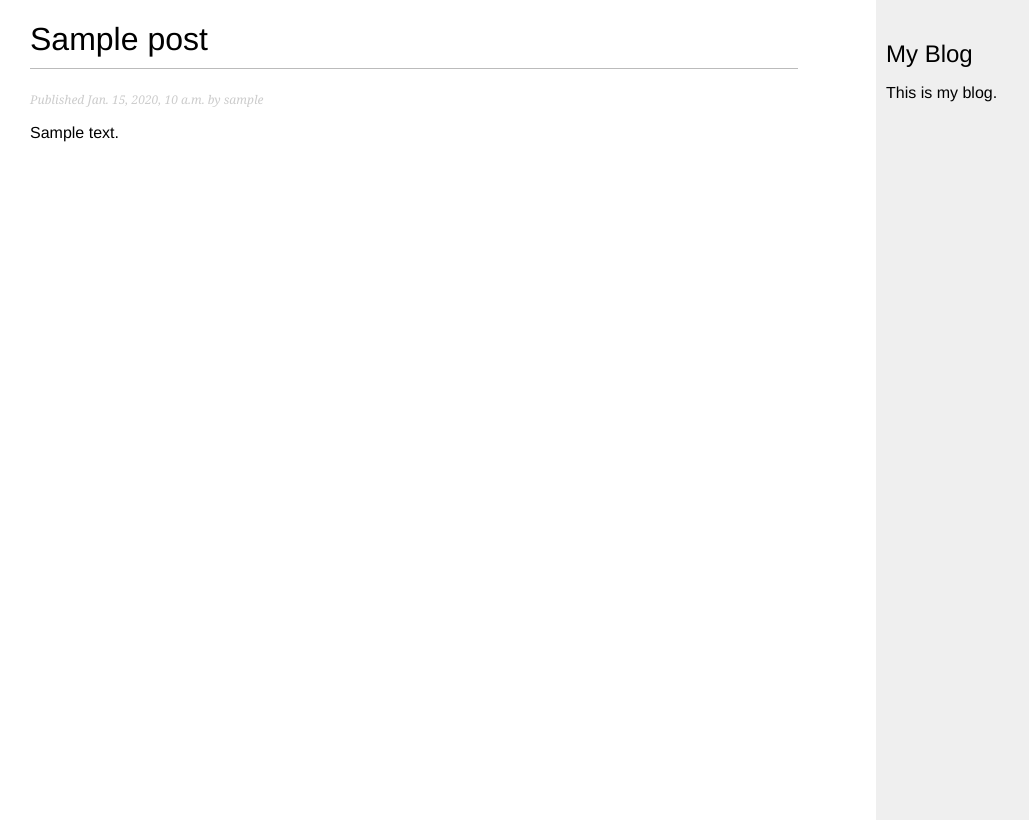
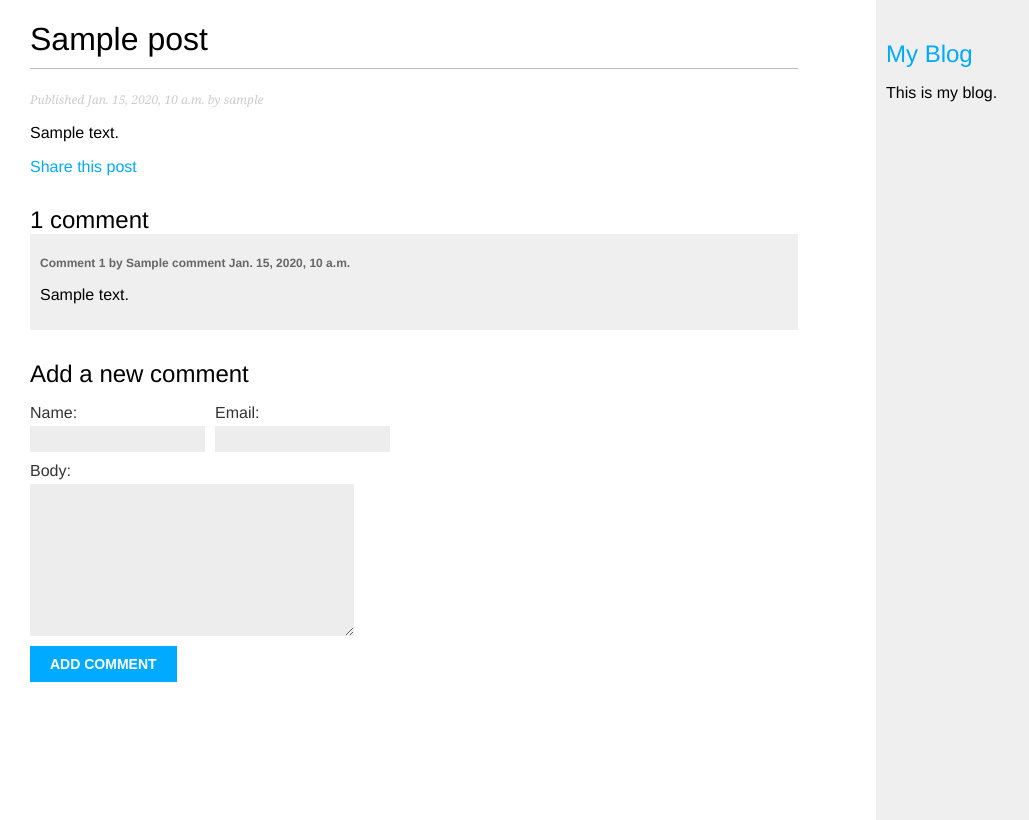
Before and after one commit to codewithsw0rd/BLOG-2025, a Django app: a page that uses blog/templates/blog/base.html in a window 1280 px wide. Shown: the whole page, without its empty margins (0-1029 px from the left). Run offline with Django 5.2, Linux system fonts and the light colour scheme; tables that the repository leaves empty hold one stand-in row (values such as "Sample post").

Commit message:
Added comment system and pagination

```diff
--- /dev/null
+++ b/blog/forms.py
@@ -0,0 +1,16 @@
+from django import forms
+from .models import Comment
+
+class EmailPostForm(forms.Form):
+    name = forms.CharField(max_length=25)
+    email = forms.EmailField()
+    to = forms.EmailField()
+    comments = forms.CharField(
+        required=False,
+        widget=forms.Textarea
+    )
+
+class CommentForm(forms.ModelForm):
+    class Meta:
+        model = Comment
+        fields = ['name', 'email', 'body']
--- a/blog/models.py
+++ b/blog/models.py
@@ -57,3 +57,25 @@ class Post(models.Model):
                 self.slug
             ]
         )
+
+class Comment(models.Model):
+    post = models.ForeignKey(
+        Post,
+        on_delete=models.CASCADE,
+        related_name='comments'
+    )
+    name = models.CharField(max_length=80)
+    email = models.EmailField()
+    body = models.TextField()
+    created = models.DateTimeField(auto_now_add=True)
+    updated = models.DateTimeField(auto_now=True)
+    active = models.BooleanField(default=True)
+
+    class Meta:
+        ordering = ['created']
+        indexes = [
+            models.Index(fields=['created']),
+        ]
+
+    def __str__(self):
+        return f'Comment by {self.name} on {self.post}'
--- a/blog/templates/blog/base.html
+++ b/blog/templates/blog/base.html
@@ -12,7 +12,7 @@
     {% endblock content %}
   </div>
   <div id="sidebar">
-    <h2>My Blog</h2>
+    <h2><a href="{% url 'blog:post_list' %}">My Blog</a></h2>
     <p>This is my blog.</p>
   </div>
 </body>
--- a/blog/templates/blog/post/detail.html
+++ b/blog/templates/blog/post/detail.html
@@ -8,4 +8,26 @@
     Published {{ post.publish }} by {{ post.author }}
   </p>
   {{ post.body|linebreaks }}
+  <p>
+    <a href="{% url 'blog:post_share' post.id %}">
+      Share this post
+    </a>
+  </p>
+  {% with comments.count as total_comments %}
+    <h2>
+      {{ total_comments }} comment{{ total_comments|pluralize }}
+    </h2>
+  {% endwith %}
+  {% for comment in comments %}
+    <div class="comment">
+      <p class="info">
+        Comment {{ forloop.counter }} by {{ comment.name }}
+        {{ comment.created }}
+      </p>
+      {{ comment.body|linebreaks }}
+    </div>
+  {% empty %}
+    <p>There are no comments.</p>
+  {% endfor %}
+    {% include 'blog/post/includes/comment_form.html' %}
 {% endblock content %}
--- /dev/null
+++ b/blog/templates/blog/post/includes/comment_form.html
@@ -0,0 +1,12 @@
+<h2>Add a new comment</h2>
+<form action="{% url 'blog:post_comment' post.id %}" method="post">
+  <div class="left">
+    {{ form.name.as_field_group }}
+  </div>
+  <div class="left">
+    {{ form.email.as_field_group }}
+  </div>
+  {{ form.body.as_field_group }}
+  {% csrf_token %}
+  <p><input type="submit" value="Add Comment"></p>
+</form>
--- a/blog/templates/blog/post/list.html
+++ b/blog/templates/blog/post/list.html
@@ -11,8 +11,9 @@
       </a>
     </h2>
     <p class="date">
-      Published {{ post.publish }} by {{ author }}
+      Published {{ post.publish }} by {{ post.author }}
     </p>
     {{ post.body|truncatewords:30|linebreaks }}
   {% endfor %}
+    {% include 'pagination.html' with page=page_obj %}
 {% endblock content %}
--- a/blog/urls.py
+++ b/blog/urls.py
@@ -5,6 +5,16 @@ app_name = 'blog'
 
 urlpatterns = [
     #post views
-    path('', views.post_list, name='post_list'),
-    path('<int:year>/<int:month>/<int:day>/<slug:post>/', views.post_detail, name='post_detail'),
+    # path('', views.post_list, name='post_list'),
+    path('', views.PostListView.as_view(), name='post_list'),
+    path(
+        '<int:year>/<int:month>/<int:day>/<slug:post>/',
+        views.post_detail,
+        name='post_detail'
+    ),
+    path(
+        '<int:post_id>/share/', views.post_share, name='post_share'
+    ),
+    path(
+        '<int:post_id>/comment/', views.post_comment, name='post_comment'),
 ]
--- a/blog/views.py
+++ b/blog/views.py
@@ -1,8 +1,31 @@
+from django.core.mail import send_mail
+from django.core.paginator import EmptyPage, PageNotAnInteger, Paginator
 from django.shortcuts import render, get_object_or_404
+from django.views.decorators.http import require_POST
 from .models import Post
+from django.views.generic import ListView
+from .forms import CommentForm,EmailPostForm
+
+
+class PostListView(ListView):
+    """Alternative post list view."""
+    queryset = Post.published.all()
+    context_object_name = 'posts'
+    paginate_by = 3
+    template_name = 'blog/post/list.html'
 
 def post_list(request):
-    posts = Post.published.all()
+    post_list = Post.published.all()
+    #Pagination with 3 posts per page
+    paginator = Paginator(post_list, 3)
+    page_number = request.GET.get('page', 1)
+    try:
+        posts = paginator.page(page_number)
+    except PageNotAnInteger:
+        posts = paginator.page(1)
+    except EmptyPage:
+        # If page_number is out of range get last page of results
+        posts = paginator.page(paginator.num_pages)
 
     return render(
         request,
@@ -20,8 +43,91 @@ def post_detail(request, year, month, day, post):
         publish__day=day
     )
 
+    # List of active comments for this post
+    comments = post.comments.filter(active=True)
+    # Form for users to comment
+    form = CommentForm()
+
     return render(
         request,
         'blog/post/detail.html',
-        {'post': post}
+        {
+            'post': post,
+            'comments': comments,
+            'form': form
+        }
     )
+
+def post_share(request, post_id):
+    #Retrieve post by id
+    post = get_object_or_404(
+        Post,
+        id=post_id,
+        status=Post.Status.PUBLISHED
+    )
+    sent = False
+
+    if request.method == 'POST':
+        #form was submitted
+        form = EmailPostForm(request.POST)
+        if form.is_valid():
+            #form fields passed validation
+            cd = form.cleaned_data
+            post_url = request.build_absolute_uri(
+                post.get_absolute_url
+            )
+            subject = (
+                f"{cd['name']}({cd['email']}) "
+                f"recommends you read {post.title}"
+            )
+            message = (
+                f"Read {post.title} at {post_url}\n\n"
+                f"{cd['name']}\'s comments: {cd['comments']}"
+            )
+            send_mail(
+                subject=subject,
+                message=message,
+                from_email=None,
+                recipient_list=[cd['to']]
+            )
+            sent = True
+    else:
+        form = EmailPostForm()
+
+    return render(
+        request,
+        'blog/post/share.html',
+        {
+            'post': post,
+            'form': form,
+            'sent': sent
+        }
+    )
+
+@require_POST
+def post_comment(request, post_id):
+    post = get_object_or_404(
+        Post,
+        id=post_id,
+        status=Post.Status.PUBLISHED
+    )
+    comment = None
+    # A comment was posted
+    form = CommentForm(data=request.POST)
+    if form.is_valid():
+        # Create a comment object without saving it to the database
+        comment = form.save(commit=False)
+        # Assign to post to the comment
+        comment.post = post
+        # Save the comment to the database
+        comment.save()
+
+    return render(
+        request,
+        'blog/post/comment.html',
+        {
+            'post': post,
+            'form': form,
+            'comment': comment
+        }
+    )
```
Also changed, not shown: blog/admin.py (+7 -1 lines), blog/templates/blog/post/comment.html (added, +12 -0 lines), blog/templates/blog/post/share.html (added, +19 -0 lines), blog/templates/pagination.html (added, +13 -0 lines), mysite/settings.py (+9 -0 lines), blog/migrations/0003_comment.py (added), 1 other file.
